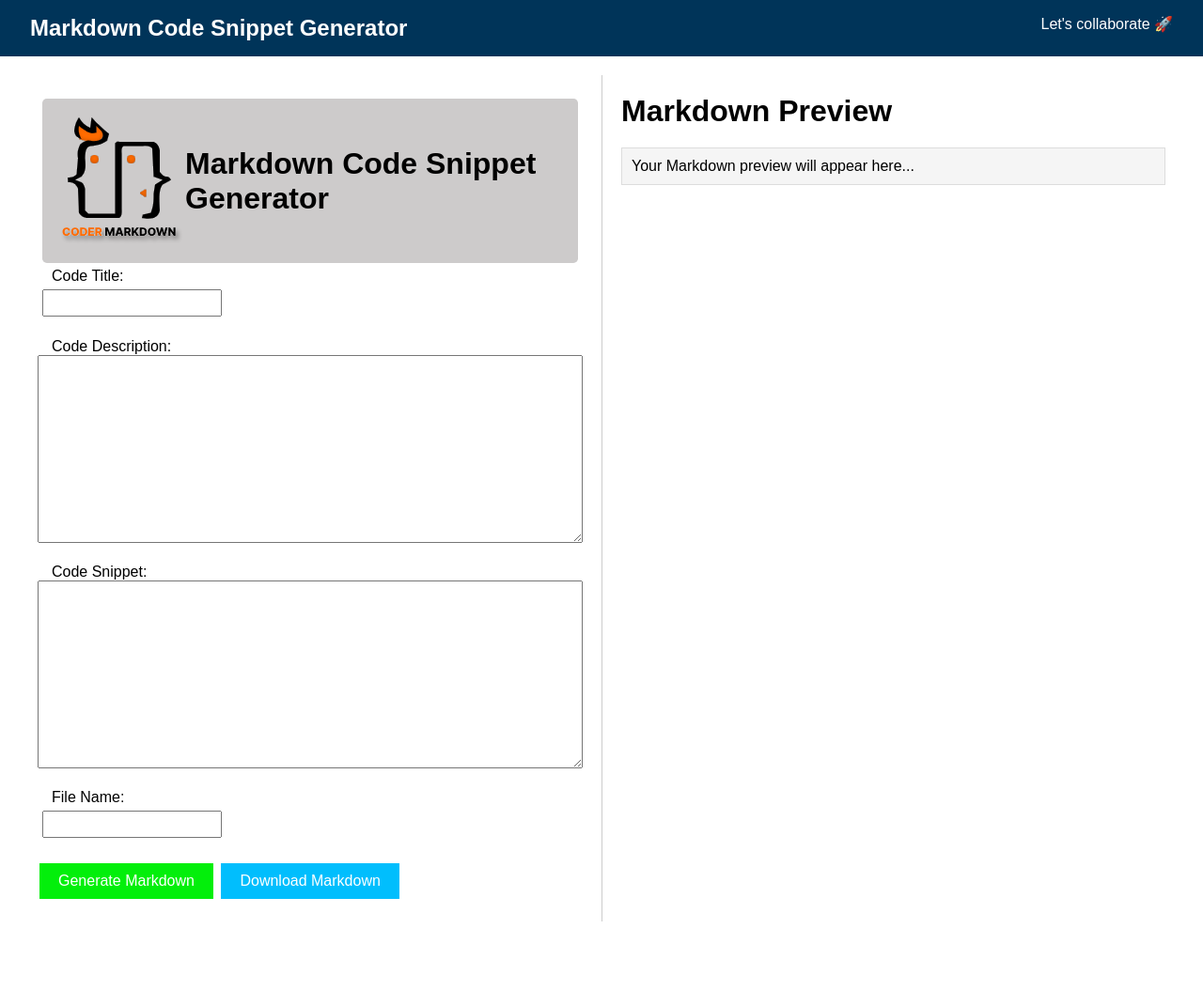
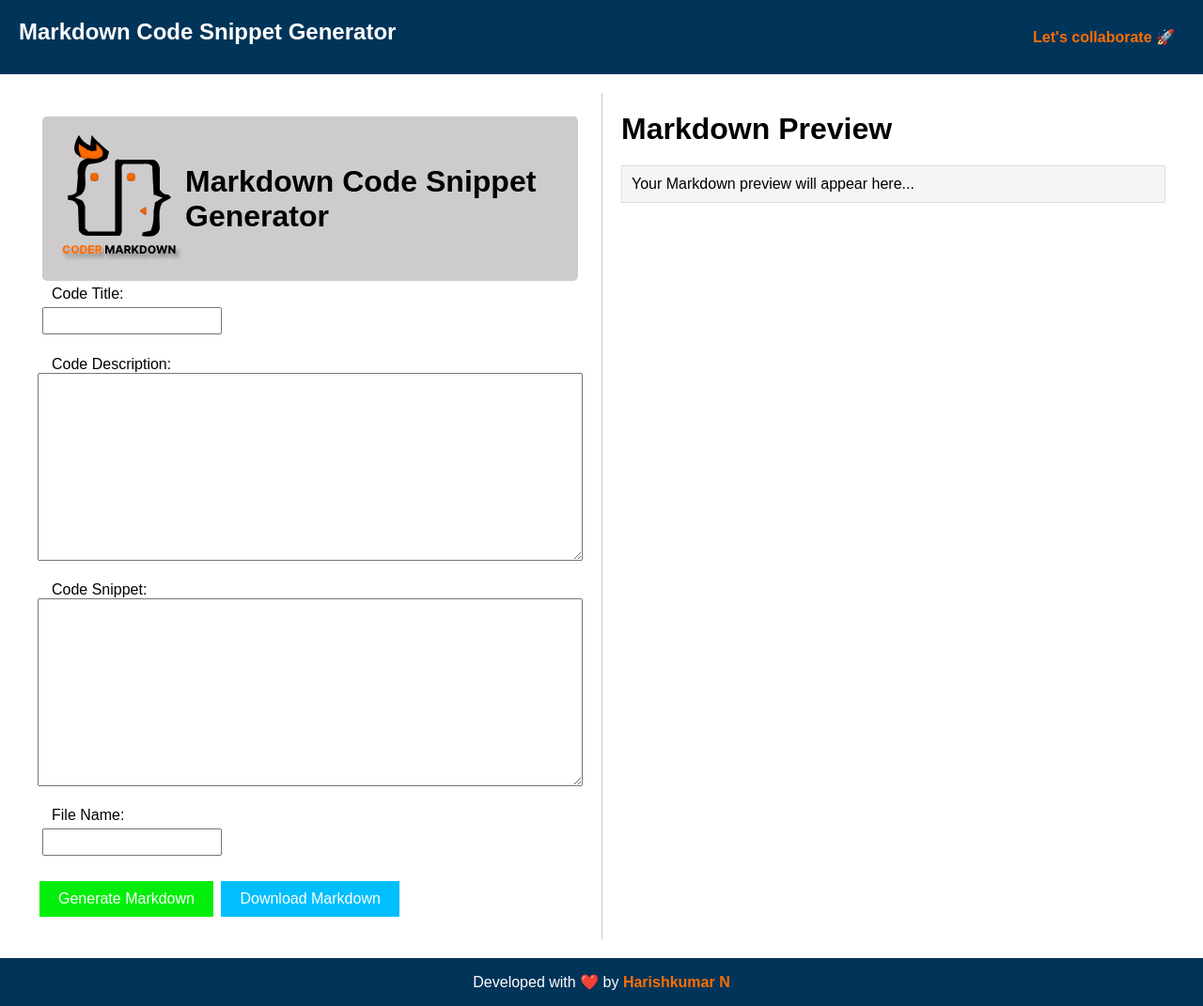
Before and after one commit to HARISHKUMAR023/code_markdown, a plain HTML site: page index.html in a window 1280 px wide. Shown: the whole page at 94% size. Before the commit the page ends 1001 px from the top, so only its background shows below. Drawn offline with Linux system fonts and the light colour scheme; a script that the page names is missing.

Commit message:
chore: Update navbar styling and footer in main.css

```diff
--- a/assets/scss/layouts/_navbar.scss
+++ b/assets/scss/layouts/_navbar.scss
@@ -4,12 +4,35 @@
    background-color: #003459;
    display: flex;
    justify-content: space-between;
-   padding: 1rem 2rem;
+   padding: 20px 20px;
    color: white;
    font-weight: 500;
 
 }
 .navbar-main > a{
    text-decoration: none;
-   color:white;
+   font-weight: 700;
+   padding: 10px;
 }
+.navbar-main > a:hover{
+    text-decoration: none;
+    font-weight: 700;
+    background-color: white;
+    border-radius: 0.3rem;
+
+ }
+footer{
+    background-color: #003459;
+    color: white;
+    padding: 1rem 2rem;
+    text-align: center;
+}
+footer > a{
+    text-decoration: none;
+    color:white !important;
+}
+a{
+    text-decoration: none;
+    color: rgb(252, 110, 2);
+    font-weight: 700;
+}
--- a/index.html
+++ b/index.html
@@ -46,6 +46,12 @@
                 </div>
                 </div>
 
+                <!-- ========== Start footer ========== -->
+                <footer>
+                    <p>Developed with ❤️ by <a href="https://www.linkedin.com/in/harishkumar023/">Harishkumar N</a></p>
+                </footer>
+
+                <!-- ========== End footer ========== -->
 
 
                 <!-- ========== Start jquery ========== -->
```
Also changed, not shown: assets/css/main.css, 1 other file.
